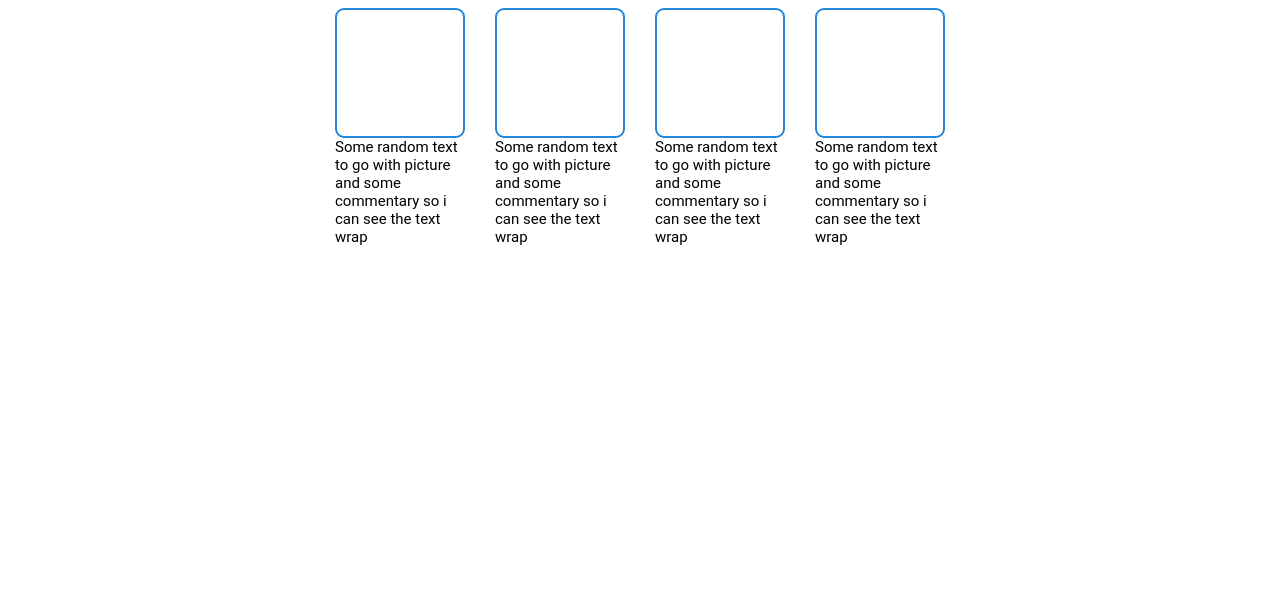
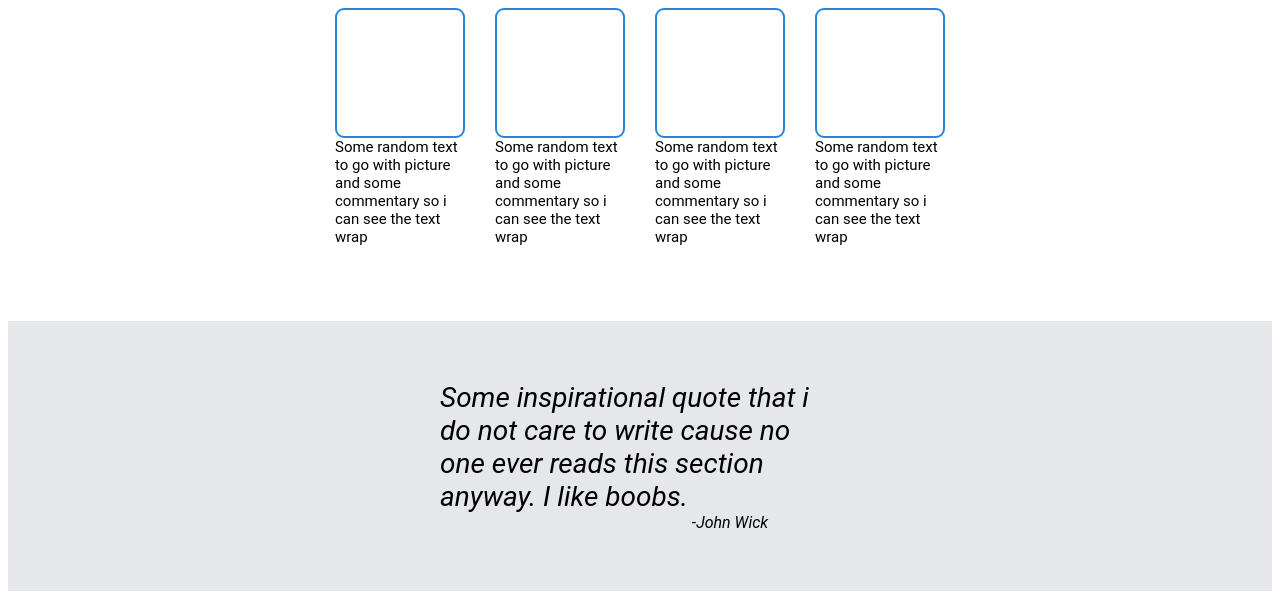
Before and after one commit to jakesnake7653/Landing-Page, a plain HTML site: page index.html in a window 1280 px wide. Shown: the part 502-1101 px from the top of the page. Before the commit the page ends 831 px from the top, so only its background shows below. Drawn offline with Linux system fonts and the light colour scheme.

Commit message:
finished next section with quote

```diff
--- a/index.html
+++ b/index.html
@@ -55,6 +55,16 @@
             </div>
         </div>
 
+    </div><!--end of "mid" div-->
+    <div class="next">
+        <div class="next1">
+            <div class="nextm" style="font-size: 28px;">
+            Some inspirational quote that i do not care to write cause no one ever reads this section anyway. I like boobs.
+            </div>
+            <div class="nexts"> -John Wick
+
+            </div>
+        </div>
     </div>
 </body>
 </html>
--- a/style.css
+++ b/style.css
@@ -132,3 +132,33 @@
     border-radius: 9px;
     box-sizing: border-box;
 }
+/*End of Mid section*/
+
+.next{
+    display: flex;
+    background-color:#E5E7EB;
+    height: 270px;
+    width: auto;
+    align-self: center;
+}
+.next1{
+    font-style: italic;
+
+    width: 1300px;
+    display: flex;
+    flex-direction: column;
+    justify-content: center;
+    align-items: center;
+
+}
+.nextm{
+    display: flex;
+    width: 400px;
+    height: auto;
+
+
+}
+.nexts{
+    margin-left: 180px;
+}
+/*End of next section*/
```
